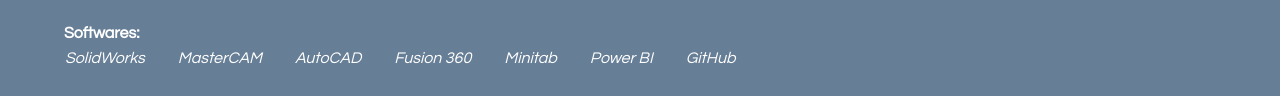
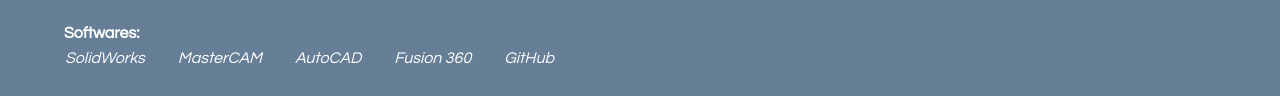
Before and after one commit to simon599/simon599.github.io, a plain HTML site: page index.html in a window 1280 px wide. Shown: the part 659-767 px from the top of the page. Drawn offline with nearby package versions, Linux system fonts and the light colour scheme.

Commit message:
Revert "Update index.html"
This reverts commit 833e7f5efd460ebbdc6edaceb384f679a8a3133a.

```diff
--- a/index.html
+++ b/index.html
@@ -107,8 +107,6 @@
                             <td class="skills">MasterCAM</td>
                             <td class="skills">AutoCAD</td>
                             <td class="skills">Fusion 360</td>
-                            <td class="skills">Minitab</td>
-                            <td class="skills">Power BI</td>
                             <td class="skills">GitHub</td>
                         </tr>
                     </table>
```
